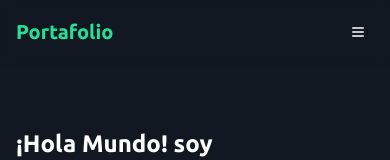
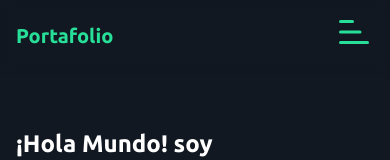
Before and after one commit to guillezdev/Mi-Web, a React (Vite) app: page / in a window 390 px wide. Shown: the top 160 px of the page. Built offline with nearby package versions, Linux system fonts and the light colour scheme.

Commit message:
update menu

```diff
--- a/src/components/Navbar.jsx
+++ b/src/components/Navbar.jsx
@@ -20,8 +20,9 @@ const Navbar = () => {
 
   return (
     <>
+      <div className="h-16"></div>
       <nav
-        className={`sticky py-0 top-0 inset-x-0 z-50 backdrop-filter bg-opacity-10 shadow-sm backdrop-blur-sm`}
+        className={`fixed py-0 top-0 inset-x-0 z-50 backdrop-filter bg-opacity-10 shadow-sm backdrop-blur-sm`}
       >
         <div className="max-w-7xl mx-auto py-4 px-4">
 
@@ -94,45 +95,13 @@ const Navbar = () => {
               </ul>
             </div>
 
-            <div className="md:hidden">
-              <button
-                className="flex items-center justify-center h-8 w-8 text-white hover:shadow-xl py-1 px-2 rounded-md focus:outline-none"
-                onClick={() => setIsOpen(!isOpen)}
-              >
-                {isOpen ? (
-                  <svg
-                    xmlns="http://www.w3.org/2000/svg"
-                    className="h-6 w-6"
-                    fill="none"
-                    viewBox="0 0 24 24"
-                    stroke="currentColor"
-                    aria-hidden="true"
-                  >
-                    <path
-                      strokeLinecap="round"
-                      strokeLinejoin="round"
-                      strokeWidth={2}
-                      d="M6 18L18 6M6 6l12 12"
-                    />
-                  </svg>
-                ) : (
-                  <svg
-                    xmlns="http://www.w3.org/2000/svg"
-                    className="h-6 w-6"
-                    fill="none"
-                    viewBox="0 0 24 24"
-                    stroke="currentColor"
-                    aria-hidden="true"
-                  >
-                    <path
-                      strokeLinecap="round"
-                      strokeLinejoin="round"
-                      strokeWidth={2}
-                      d="M4 6h16M4 12h16M4 18h16"
-                    />
-                  </svg>
-                )}
-              </button>
+            <div className="md:hidden scale-75 -translate-y-1">
+              <input id="checkbox" type="checkbox" checked={isOpen} onClick={() => setIsOpen(!isOpen)} />
+              <label class="toggle" for="checkbox">
+                <div id="bar1" class="bars"></div>
+                <div id="bar2" class="bars"></div>
+                <div id="bar3" class="bars"></div>
+              </label>
             </div>
           </div>
 
--- a/src/index.css
+++ b/src/index.css
@@ -35,19 +35,104 @@
 }
 
 @keyframes frontend {
-  0% , 10% , 100% {
+
+  0%,
+  10%,
+  100% {
     width: 0;
   }
 
-  10%,20%,30%,40%,50%,60%,70%,80%,90%,100% {
+  10%,
+  20%,
+  30%,
+  40%,
+  50%,
+  60%,
+  70%,
+  80%,
+  90%,
+  100% {
     border-right-color: transparent;
   }
 
-  11%,21%,31%,41%,51%,61%,71%,81%,91% {
+  11%,
+  21%,
+  31%,
+  41%,
+  51%,
+  61%,
+  71%,
+  81%,
+  91% {
     border-right-color: #8791DA;
   }
 
-  50%, 80% {
+  50%,
+  80% {
     width: 100%;
   }
 }
+
+/*Menu button*/
+#checkbox {
+  display: none;
+}
+
+.toggle {
+  position: relative;
+  width: 40px;
+  height: 40px;
+  cursor: pointer;
+  display: flex;
+  flex-direction: column;
+  align-items: flex-start;
+  justify-content: center;
+  gap: 10px;
+  transition-duration: .5s;
+}
+
+.bars {
+  width: 100%;
+  height: 4px;
+  background-color: #28DF99;
+  border-radius: 4px;
+}
+
+#bar2 {
+  transition-duration: .8s;
+}
+
+#bar1 {
+  width: 50%;
+}
+
+#bar2 {
+  width: 75%;
+}
+
+#checkbox:checked+.toggle .bars {
+  position: absolute;
+  transition-duration: .5s;
+}
+
+#checkbox:checked+.toggle #bar2 {
+  transform: scaleX(0);
+  transition-duration: .1s;
+}
+
+#checkbox:checked+.toggle #bar1 {
+  width: 100%;
+  transform: rotate(45deg);
+  transition-duration: .5s;
+}
+
+#checkbox:checked+.toggle #bar3 {
+  width: 100%;
+  transform: rotate(-45deg);
+  transition-duration: .5s;
+}
+
+#checkbox:checked+.toggle {
+  transition-duration: .5s;
+  transform: rotate(180deg);
+}
```
